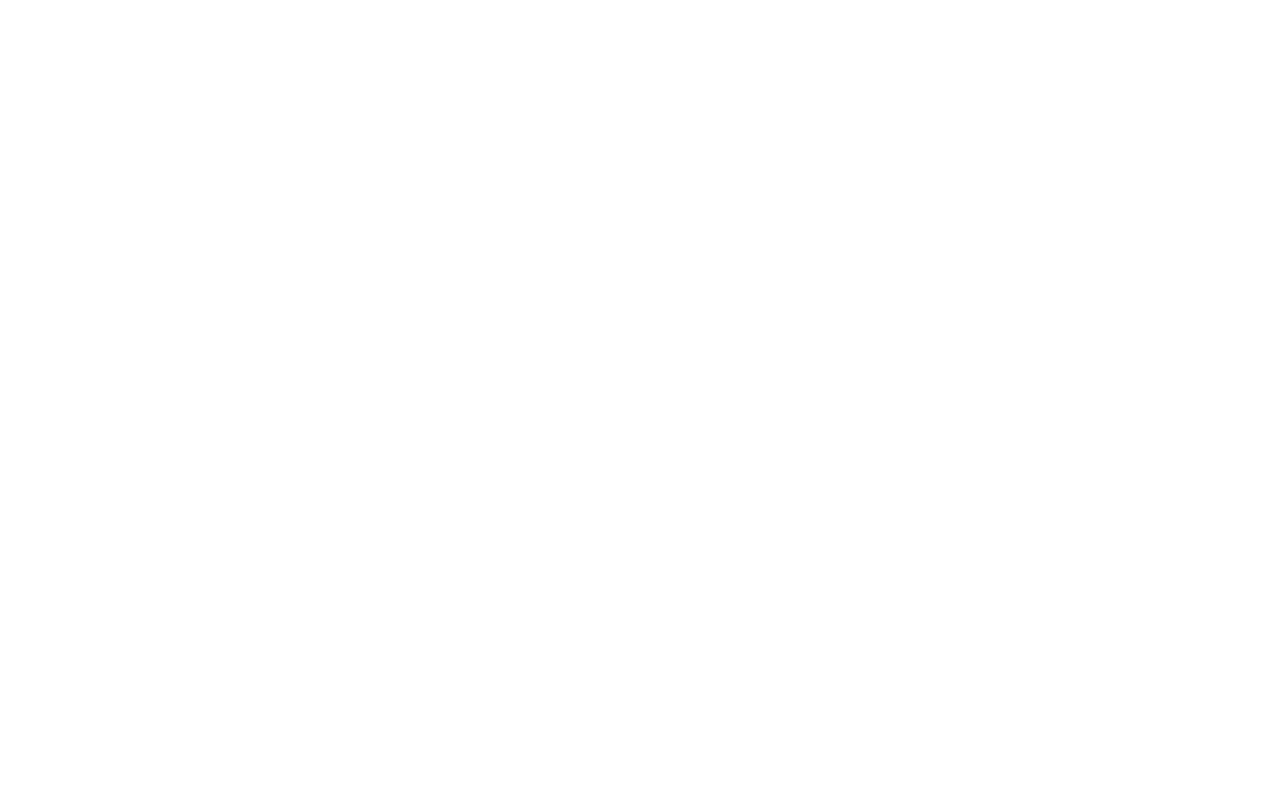
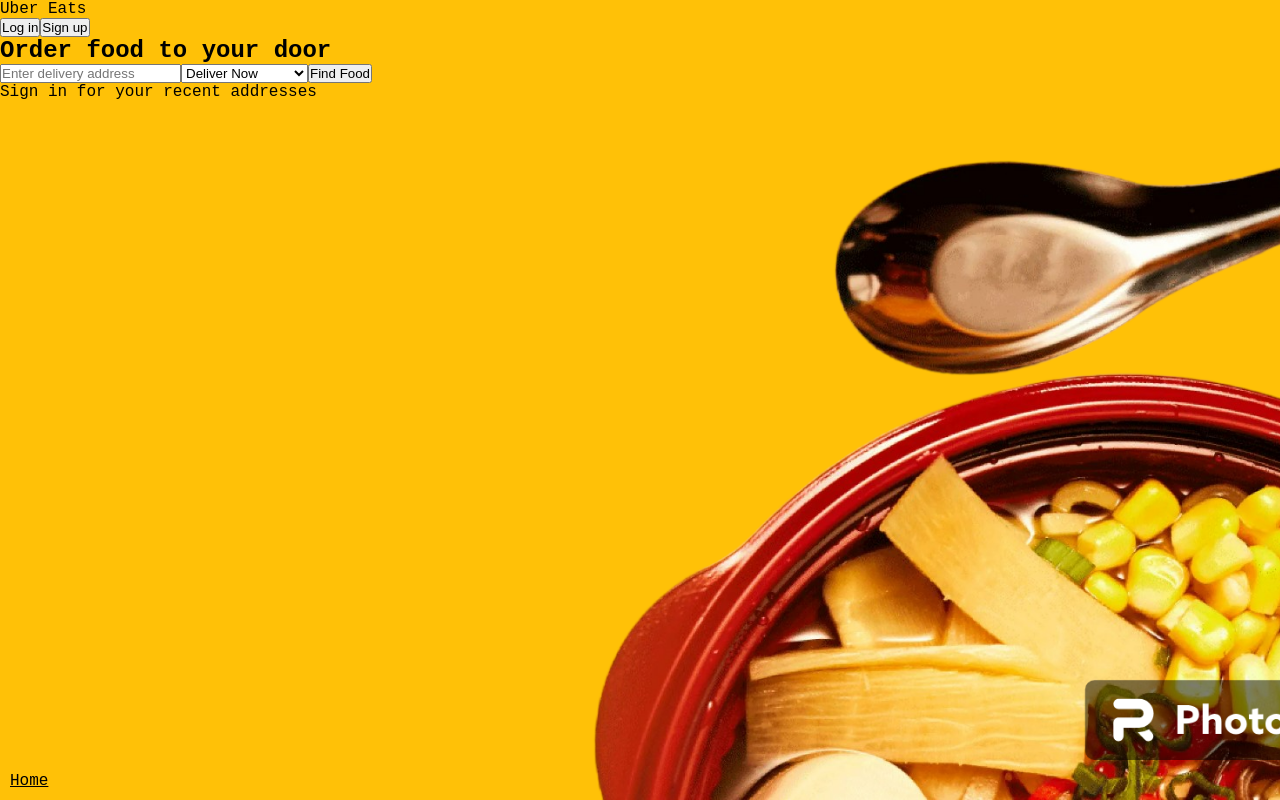
Before and after one commit to paulg44/frontend_recreations, a React (Create React App) app in the folder my-app/: page /UberEats in a window 1280 px wide. Before the commit this address had no page. Built offline with nearby package versions, Linux system fonts and the light colour scheme; a web font is replaced by a local one.

Commit message:
start uber eats page, recreate and display

```diff
--- a/my-app/src/App.tsx
+++ b/my-app/src/App.tsx
@@ -4,6 +4,7 @@
 import TestSiteDisplay from "./Sites/TestSite/TestSiteDisplay";
 import TestSiteTwoDisplay from "./Sites/TestSiteTwo/TestSiteTwoDisplay";
 import { BrowserRouter, Routes, Route } from "react-router-dom";
+import UberEatsDisplay from "./Sites/UberEats/UberEatsDisplay";
 
 function App() {
   return (
@@ -12,6 +13,7 @@
         <Route path="/" element={<Homepage />}></Route>
         <Route path="/testSiteOne" element={<TestSiteDisplay />}></Route>
         <Route path="/testSiteTwo" element={<TestSiteTwoDisplay />}></Route>
+        <Route path="/UberEats" element={<UberEatsDisplay />}></Route>
       </Routes>
     </BrowserRouter>
   );
--- a/my-app/src/Homepage/Homepage.tsx
+++ b/my-app/src/Homepage/Homepage.tsx
@@ -12,7 +12,9 @@
       }}
     >
       <h1>Frontend Recreations</h1>
-      <SitesContainer />
+      <div>
+        <SitesContainer />
+      </div>
     </div>
   );
 }
--- a/my-app/src/SiteDescriptionCard/SiteDescritpionCard.css
+++ b/my-app/src/SiteDescriptionCard/SiteDescritpionCard.css
@@ -1,8 +1,11 @@
 /* CSS for description card */
 
 .descriptionCard {
+  background-color: white;
   height: 300px;
   width: 200px;
   border: 5px solid black;
   border-radius: 15px;
+  margin: 0 30px;
+  text-align: center;
 }
--- /dev/null
+++ b/my-app/src/Sites/UberEats/UberEatsDisplay.css
@@ -0,0 +1,6 @@
+.uberEatsHomeLink {
+  position: absolute;
+  bottom: 10px;
+  left: 10px;
+  color: #000;
+}
--- /dev/null
+++ b/my-app/src/Sites/UberEats/UberEatsDisplay.tsx
@@ -0,0 +1,17 @@
+// Component to display uber eats
+import "./UberEatsDisplay.css";
+import { Link } from "react-router-dom";
+import UberEatsRecreate from "./UberEatsRecreate";
+
+function UberEatsDisplay() {
+  return (
+    <div>
+      <Link to={"/"} className="uberEatsHomeLink">
+        Home
+      </Link>
+      <UberEatsRecreate />
+    </div>
+  );
+}
+
+export default UberEatsDisplay;
--- /dev/null
+++ b/my-app/src/Sites/UberEats/UberEatsRecreate.tsx
@@ -0,0 +1,42 @@
+// Component for uber eats recreation
+import uberEatsImage from "../../IMG/ubereats_homepage-PhotoRoom.png";
+
+function UberEatsRecreate() {
+  return (
+    <div
+      style={{
+        background: `url(${uberEatsImage}) no-repeat center center/cover`,
+        height: "100vh",
+      }}
+    >
+      <nav>
+        <div className="leftNav">
+          <div className="burgerMenu"></div>
+          <div className="pageName">
+            Uber <span>Eats</span>
+          </div>
+        </div>
+
+        <div className="rightNav">
+          <button className="loginBtn">Log in</button>
+          <button className="signupBtn">Sign up</button>
+        </div>
+      </nav>
+
+      <section className="mainSection">
+        <h2>Order food to your door</h2>
+        <div className="enterAddress">
+          <input placeholder="Enter delivery address"></input>
+          <select>
+            <option>Deliver Now</option>
+            <option>Schedule for later</option>
+          </select>
+          <button className="foodBtn">Find Food</button>
+        </div>
+        <p>Sign in for your recent addresses</p>
+      </section>
+    </div>
+  );
+}
+
+export default UberEatsRecreate;
--- a/my-app/src/SitesContainer/SitesContainer.css
+++ b/my-app/src/SitesContainer/SitesContainer.css
@@ -0,0 +1,8 @@
+/* CSS for sites container */
+
+.siteContainer {
+  height: 60vh;
+  display: flex;
+  align-items: center;
+  justify-content: center;
+}
--- a/my-app/src/SitesContainer/SitesContainer.tsx
+++ b/my-app/src/SitesContainer/SitesContainer.tsx
@@ -1,4 +1,5 @@
 // Component to hold all the recreated sites
+import "./SitesContainer.css";
 import SiteDescriptionCard from "../SiteDescriptionCard/SiteDescriptionCard";
 
 function SitesContainer() {
@@ -15,6 +16,16 @@
         description="TestTwo description"
         linkTo="./testSiteTwo"
       />
+      <SiteDescriptionCard
+        title="Uber Eats"
+        description="TestTwo description"
+        linkTo="./UberEats"
+      />
+      <SiteDescriptionCard
+        title="Test Two"
+        description="TestTwo description"
+        linkTo="./testSiteTwo"
+      />
     </div>
   );
 }
```
Also changed, not shown: my-app/src/IMG/ubereats_homepage-PhotoRoom.png (added).
